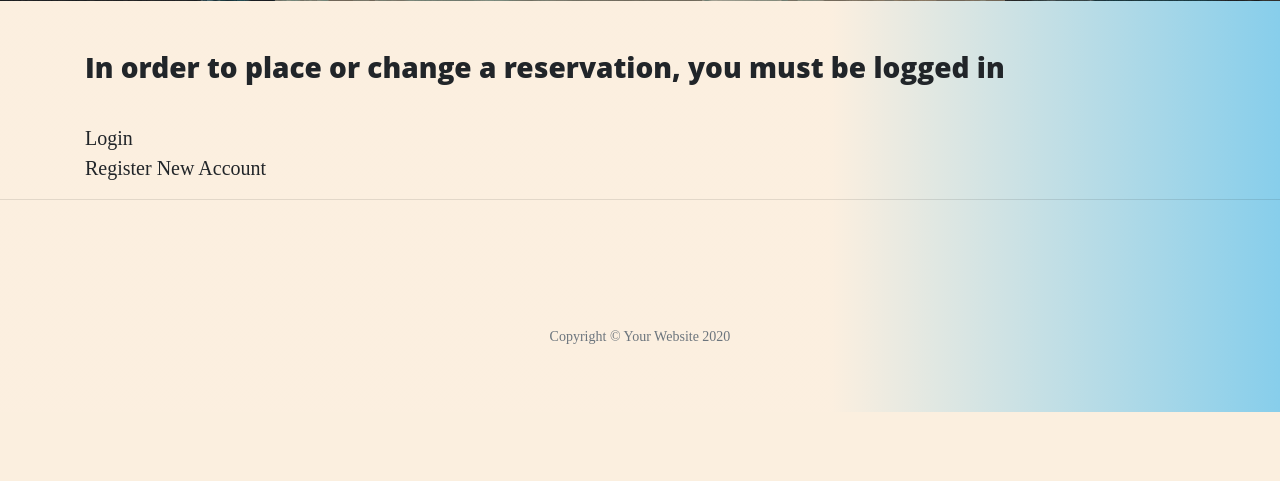
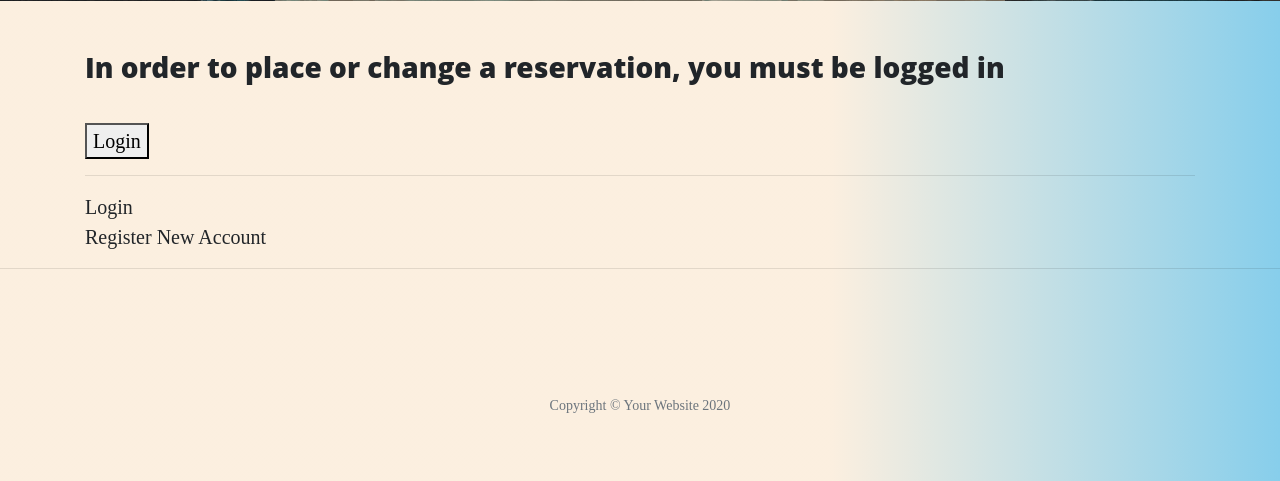
Before and after one commit to Jesper941/OceanBreez, a Django app: page /bookings/booking/ in a window 1280 px wide. Shown: the part 531-1012 px from the top of the page. Before the commit the page ends 943 px from the top, so only its background shows below. Run offline with Django 3.2, Linux system fonts and the light colour scheme; some libraries are stand-ins or nearby versions.

Commit message:
Fix booking.html

```diff
--- a/bookings/templates/bookings/book_table.html
+++ b/bookings/templates/bookings/book_table.html
@@ -1,5 +1,5 @@
 {% extends 'base.html' %}
-{% block  %}
+{% block template %}
 
 <h2>Book a Table</h2>
 <form method="post">
--- a/templates/booking.html
+++ b/templates/booking.html
@@ -4,8 +4,10 @@
 <br>
 <form method="post" action="{% url 'login' %}" id="loginForm">
   {% csrf_token %} {{ form.as_p }}
-<a class="login_href" href="{% url 'login' %}" id="loginButton">Login</a>
+<button type="submit" id="loginButton">Login</button>
+<hr>
+<a href="{% url 'login' %}" id="loginButton">Login</a>
 </form>
-<a class="login_href" href="{% url 'register' %}">Register New Account</a>
+<a href="{% url 'register' %}">Register New Account</a>
 
 {% endblock %}
```
Also changed, not shown: db.sqlite3.
